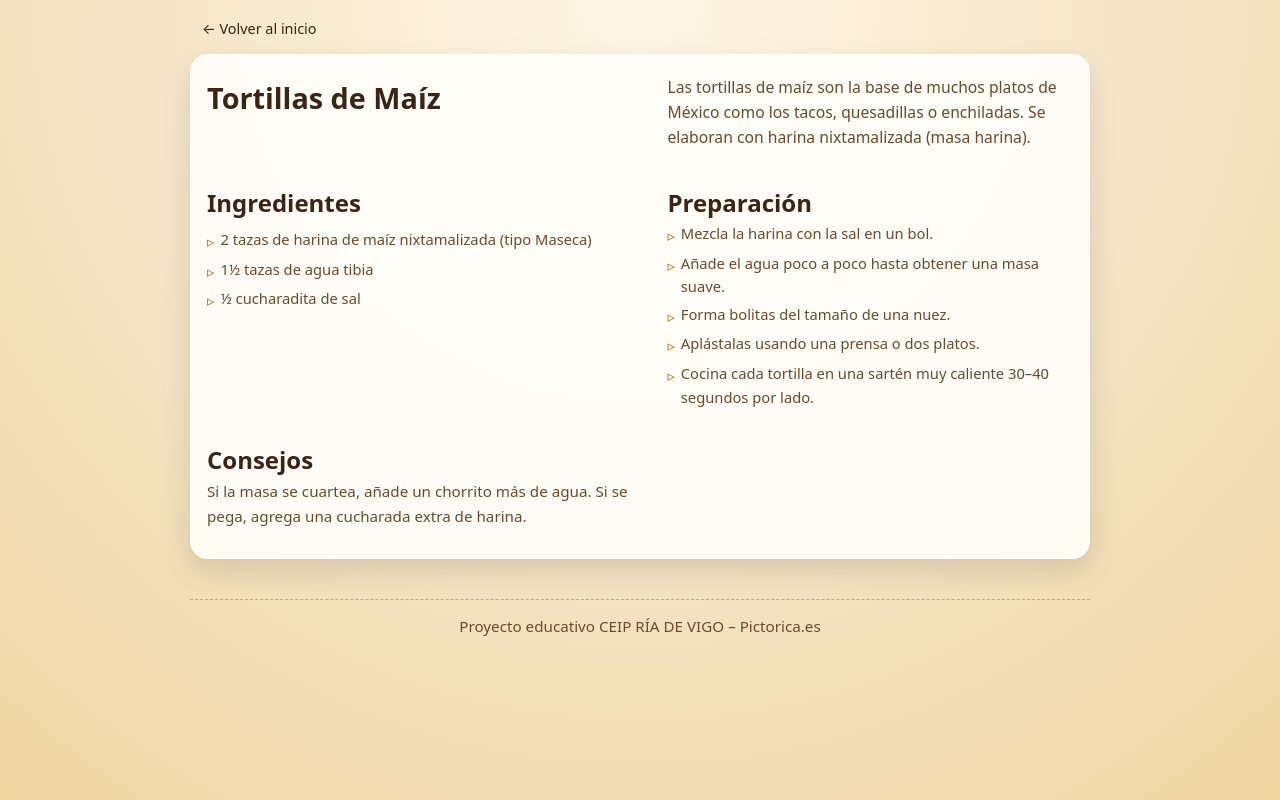
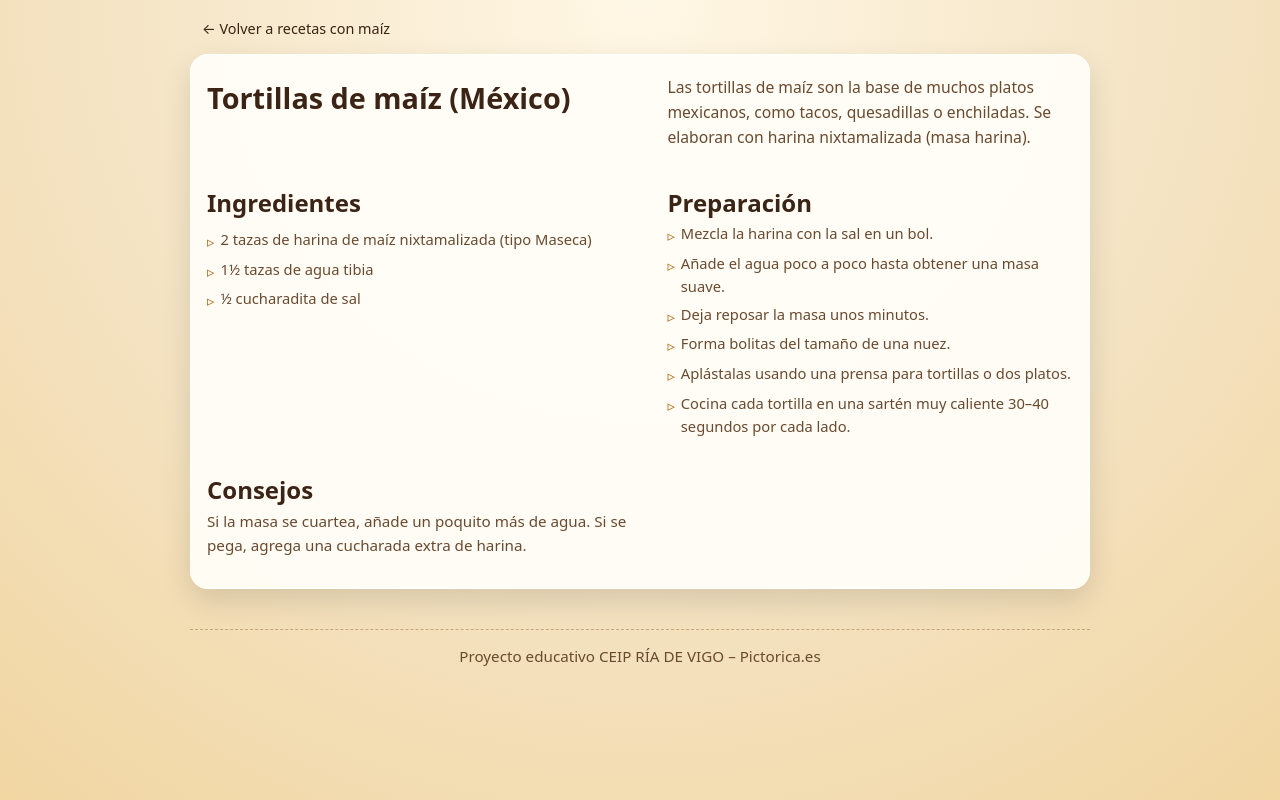
Before and after one commit to Pictorica/maiz-educativo, a plain HTML site: page pages/recetas/tortillas.html in a window 1280 px wide. Drawn offline with Linux system fonts and the light colour scheme.

Commit message:
Refine tortillas recipe text and formatting
Updated the title and headings to use lowercase 'maíz'. Improved the introduction and preparation steps for clarity.

```diff
--- a/pages/recetas/tortillas.html
+++ b/pages/recetas/tortillas.html
@@ -2,20 +2,21 @@
 <html lang="es">
 <head>
   <meta charset="UTF-8" />
-  <title>Tortillas de Maíz – Receta</title>
+  <title>Tortillas de maíz – Receta</title>
   <meta name="viewport" content="width=device-width, initial-scale=1" />
   <link rel="stylesheet" href="../../css/style.css" />
 </head>
 
 <body class="recipe-page">
   <header class="mini-header">
-    <a href="../../index.html" class="back-link">← Volver al inicio</a>
+    <a href="../recetas.html" class="back-link">← Volver a recetas con maíz</a>
   </header>
 
   <main class="recipe-container">
-    <h1>Tortillas de Maíz</h1>
+    <h1>Tortillas de maíz (México)</h1>
     <p class="recipe-intro">
-      Las tortillas de maíz son la base de muchos platos de México como los tacos, quesadillas o enchiladas. Se elaboran con harina nixtamalizada (masa harina).
+      Las tortillas de maíz son la base de muchos platos mexicanos, como tacos, quesadillas o enchiladas.
+      Se elaboran con harina nixtamalizada (masa harina).
     </p>
 
     <section>
@@ -32,16 +33,17 @@
       <ol>
         <li>Mezcla la harina con la sal en un bol.</li>
         <li>Añade el agua poco a poco hasta obtener una masa suave.</li>
+        <li>Deja reposar la masa unos minutos.</li>
         <li>Forma bolitas del tamaño de una nuez.</li>
-        <li>Aplástalas usando una prensa o dos platos.</li>
-        <li>Cocina cada tortilla en una sartén muy caliente 30–40 segundos por lado.</li>
+        <li>Aplástalas usando una prensa para tortillas o dos platos.</li>
+        <li>Cocina cada tortilla en una sartén muy caliente 30–40 segundos por cada lado.</li>
       </ol>
     </section>
 
     <section>
       <h2>Consejos</h2>
       <p>
-        Si la masa se cuartea, añade un chorrito más de agua.
+        Si la masa se cuartea, añade un poquito más de agua.
         Si se pega, agrega una cucharada extra de harina.
       </p>
     </section>
```
